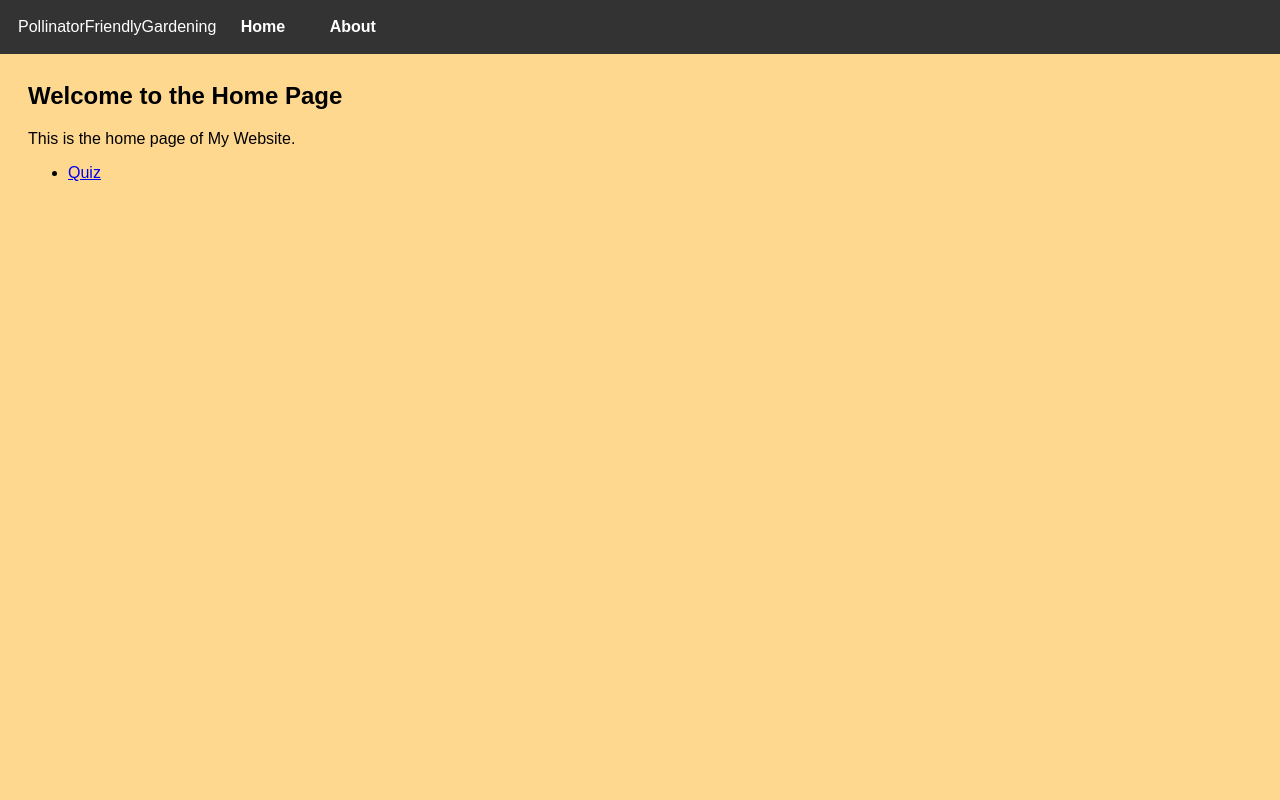
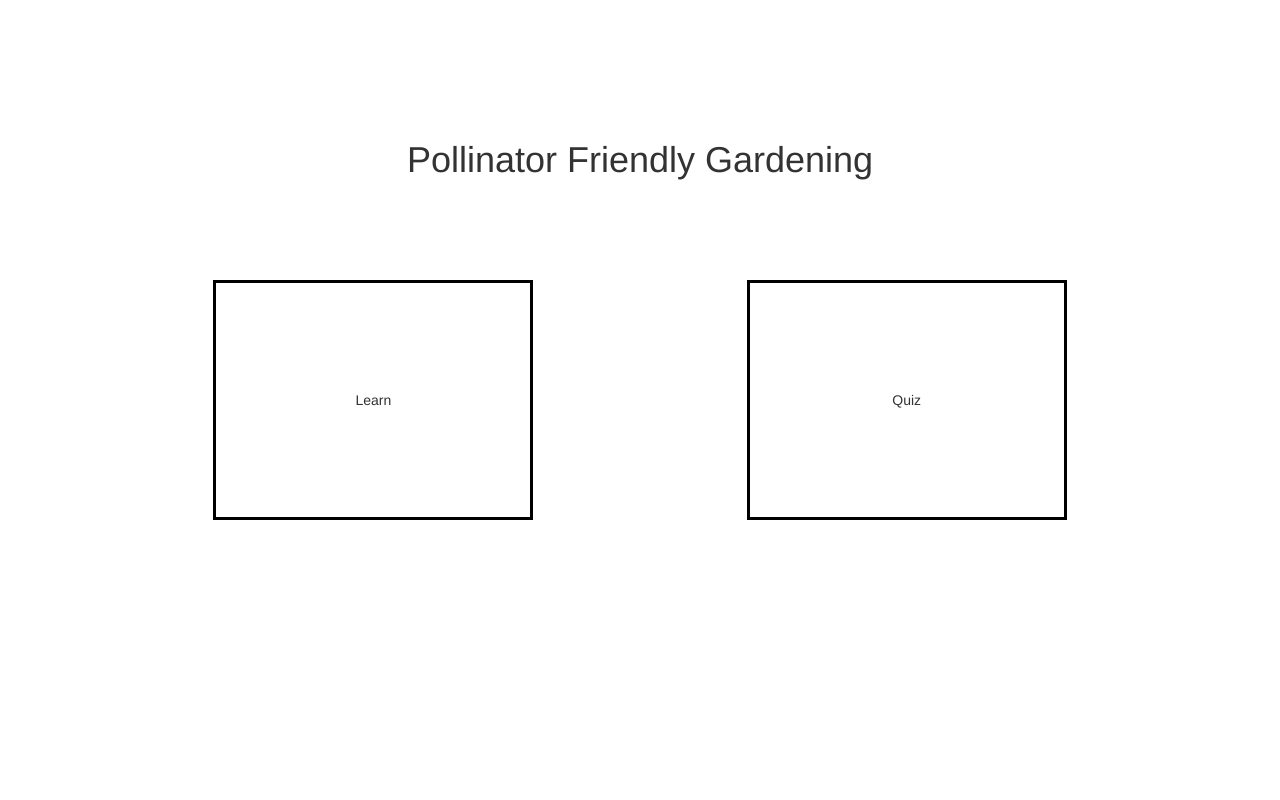
Before and after one commit to joshuahahn/PollinatorFriendlyGardening, a Flask app: page / in a window 1280 px wide. Run offline with Flask 3, Linux system fonts and the light colour scheme; some libraries are stand-ins or nearby versions.

Commit message:
Added start screen and learning modules.

```diff
--- a/app.py
+++ b/app.py
@@ -1,10 +1,46 @@
 from flask import Flask, render_template, request, jsonify
+
+learningmodulesdata = {
+    "1": {
+        "id": 1,
+        "title": "Learn 1",
+        "completed": "false",
+    },
+        "2": {
+        "id": 2,
+        "title": "Learn 2",
+        "completed": "false",
+    },
+        "3": {
+        "id": 3,
+        "title": "Learn 3",
+        "completed": "false",
+    },
+        "4": {
+        "id": 4,
+        "title": "Learn 4",
+        "completed": "false",
+    },
+}
+
+#When done with lesson four, change this variable to true.
+allModulesComplete = False
 
 app = Flask(__name__)
 
 @app.route('/')
 def index():
-    return render_template('index.html')
+    return render_template('index.html', data=allModulesComplete)
+
+@app.route('/learningmodules')
+def learningmodules():
+    print(learningmodules)
+    print(type(learningmodules))
+    return render_template('learningmodules.html', data=learningmodulesdata)
+
+@app.route('/learn/<id>')
+def learn(id):
+    return render_template('learn.html')
 
 @app.route('/about')
 def about():
--- /dev/null
+++ b/static/index.js
@@ -0,0 +1,15 @@
+$(function () {
+  $("#learn").click(function () {
+    window.location.href = `./learningmodules`;
+  });
+
+  $("#quiz").click(function () {
+    window.location.href = `./quiz`;
+  });
+
+  if (data == true) {
+    $("#learn").append(
+      $(`<i class="glyphicon glyphicon-check justify-right"></i>`)
+    );
+  }
+});
--- a/static/styles.css
+++ b/static/styles.css
@@ -1,46 +1,17 @@
+/* Set height of body and html to 100% to ensure full viewport height */
+html,
 body {
-    box-sizing: border-box;
+    height: 100%;
+}
+
+/* Remove margin and padding from body to prevent scrollbars */
+body {
     margin: 0;
     padding: 0;
-    background-color: #ffd88f;
-    font-family: Arial, Helvetica, sans-serif;
-}
-
-/* Navbar styles */
-nav {
-    background-color: #333; /* Dark background color */
-    padding: 18px; /* Padding around the navigation */
-}
-
-nav ul {
-    list-style-type: none; /* Remove bullet points from the list */
-    margin: 0; /* Remove default margin */
-    padding: 0; /* Remove default padding */
-}
-
-nav ul li {
-    color: white; /* Text color */
-    display: inline; /* Display list items horizontally */
-    margin-right: 20px; /* Spacing between list items */
-}
-
-nav ul li a {
-    color: white; /* Text color */
-    display: inline; /* Display list items horizontally */
-    margin-right: 20px; /* Spacing between list items */
-}
-
-nav ul li a {
-    text-decoration: none; /* Remove underline from links */
-    font-weight: bold; /* Bold text */
-}
-
-nav ul li a:hover {
-    color: #11ff00; /* Text color on hover */
 }
 
 main {
-    margin: 28px;
+    margin: 0;
 }
 
 /*TEST*/
@@ -48,14 +19,17 @@ main {
     display: flex;
     justify-content: space-between;
 }
+
 .image-container {
     width: 200px;
 }
+
 .image-container img {
     width: 100%;
     margin-bottom: 10px;
     cursor: pointer;
 }
+
 .category {
     width: 150px;
     padding: 10px;
@@ -63,3 +37,64 @@ main {
     border: 2px solid #ccc;
     text-align: center;
 }
+
+.main-button {
+    border: black solid;
+    height: 50%;
+}
+
+.full-height {
+    height: 100%;
+}
+
+.full-page {
+    position: absolute;
+    top: 0;
+    left: 0;
+    width: 100%;
+    height: 100%;
+}
+
+.vertical-center {
+    margin-top: auto;
+    margin-bottom: auto;
+}
+
+.main-button-row {
+    height: 30%;
+}
+
+.main-button-row-padding {
+    height: 35%;
+}
+
+.no-margin {
+    margin: 0;
+}
+
+.center-text {
+    display: flex;
+    justify-content: center;
+    align-items: center;
+    height: 100%;
+}
+
+.full-height {
+    height: 100%;
+}
+
+.module-title {
+    font-weight: bold;
+}
+
+.learning-module-button {
+    border: black solid 1px;
+}
+
+.horizontal-center {
+    text-align: center;
+}
+
+.full-width {
+    width: 100%;
+}
--- a/templates/index.html
+++ b/templates/index.html
@@ -3,9 +3,37 @@
 {% block title %}Home - My Website{% endblock %}
 
 {% block content %}
-    <h2>Welcome to the Home Page</h2>
-    <p>This is the home page of My Website.</p>
-    <ul>
-        <li><a href="/quiz">Quiz</a></li>
-    </ul>
+
+<script>
+    let data = {{ data| tojson}}
+</script>
+<script type="text/javascript" src="{{ url_for('static', filename = 'index.js') }}"></script>
+
+<div class="row main-button-row-padding mx-0">
+    <div class="col-md-12">
+        <h1 class="horizontal-center center-text">Pollinator Friendly Gardening</h1>
+    </div>
+</div>
+
+<div class="row main-button-row mx-0">
+
+    <div class="col-md-2">
+
+    </div>
+
+    <div class="col-md-3 main-button center-text" id="learn">
+        Learn
+    </div>
+
+    <div class="col-md-2">
+
+    </div>
+
+    <div class="col-md-3 main-button center-text" id="quiz">
+        Quiz
+    </div>
+</div>
+
+<div class="row main-button-row-padding mx-0"></div>
+
 {% endblock %}
--- a/templates/layout.html
+++ b/templates/layout.html
@@ -1,23 +1,29 @@
 <!DOCTYPE html>
 <html lang="en">
+
 <head>
     <meta charset="UTF-8">
     <meta name="viewport" content="width=device-width, initial-scale=1.0">
+    <script src="http://code.jquery.com/jquery-3.3.1.min.js"></script>
+    <script src="https://code.jquery.com/ui/1.12.0/jquery-ui.min.js"></script>
+
     <title>{% block title %}Pollinator Friendly Gardening{% endblock %}</title>
     <!-- CSS styles -->
     <link rel="stylesheet" href="{{ url_for('static', filename='styles.css') }}">
+    <link rel="stylesheet" href="http://code.jquery.com/ui/1.12.1/themes/base/jquery-ui.css">
+
+    <!-- Bootstrap CSS -->
+    <link rel="stylesheet" href="https://stackpath.bootstrapcdn.com/bootstrap/4.2.1/css/bootstrap.min.css">
+
+    <link rel="stylesheet" href="https://maxcdn.bootstrapcdn.com/bootstrap/3.3.7/css/bootstrap.min.css">
+
 </head>
-<body>
-    <nav>
-        <ul>
-            <li>PollinatorFriendlyGardening</li>
-            <li><a href="/">Home</a></li>
-            <li><a href="/about">About</a></li>
-        </ul>
-    </nav>
 
-    <main>
+<body class="full-page">
+
+    <main class="full-height">
         {% block content %}{% endblock %}
     </main>
 </body>
+
 </html>
```
Also changed, not shown: static/learningmodules.js (added, +61 -0 lines), templates/learningmodules.html (added, +18 -0 lines), templates/learn.html (added).
